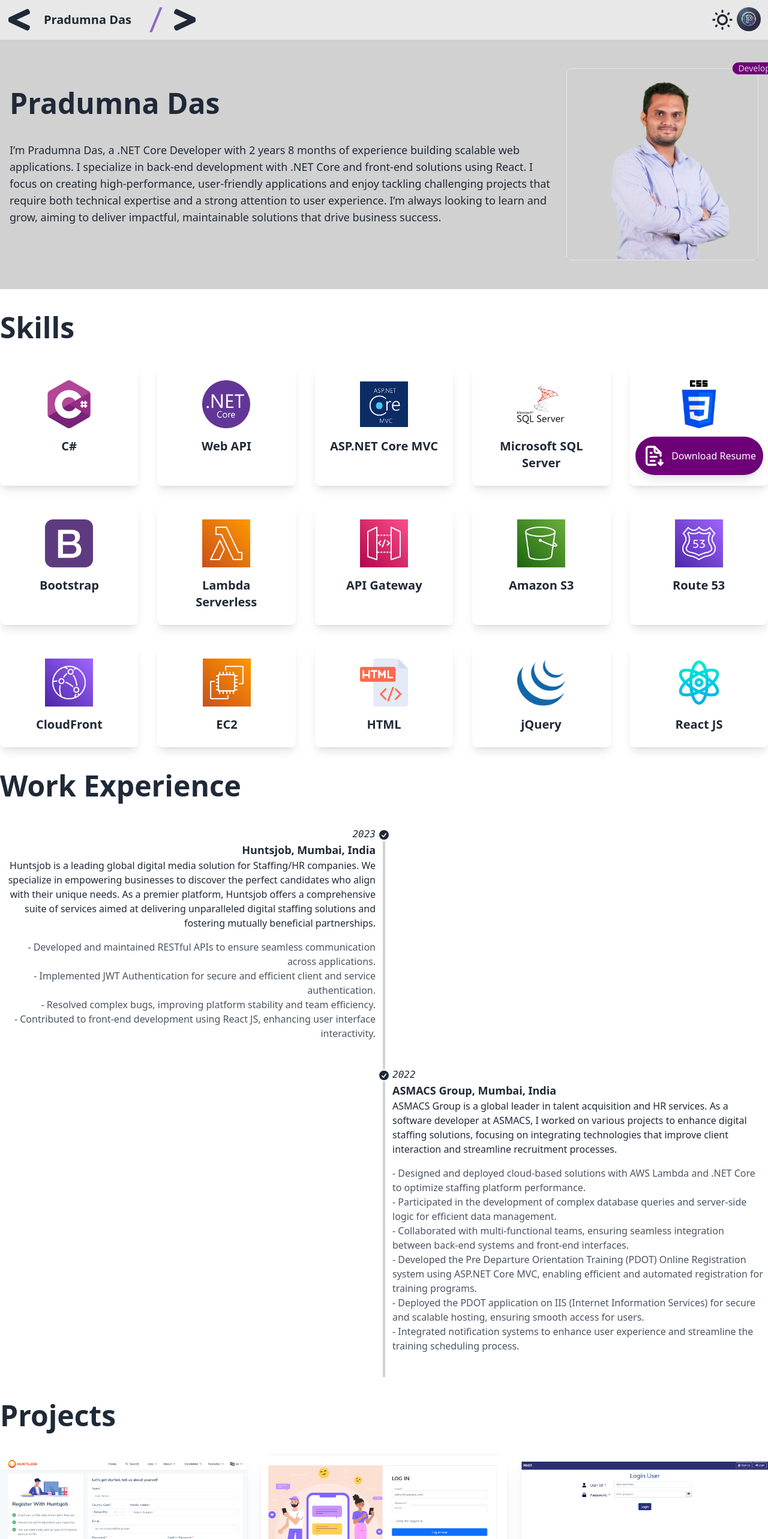
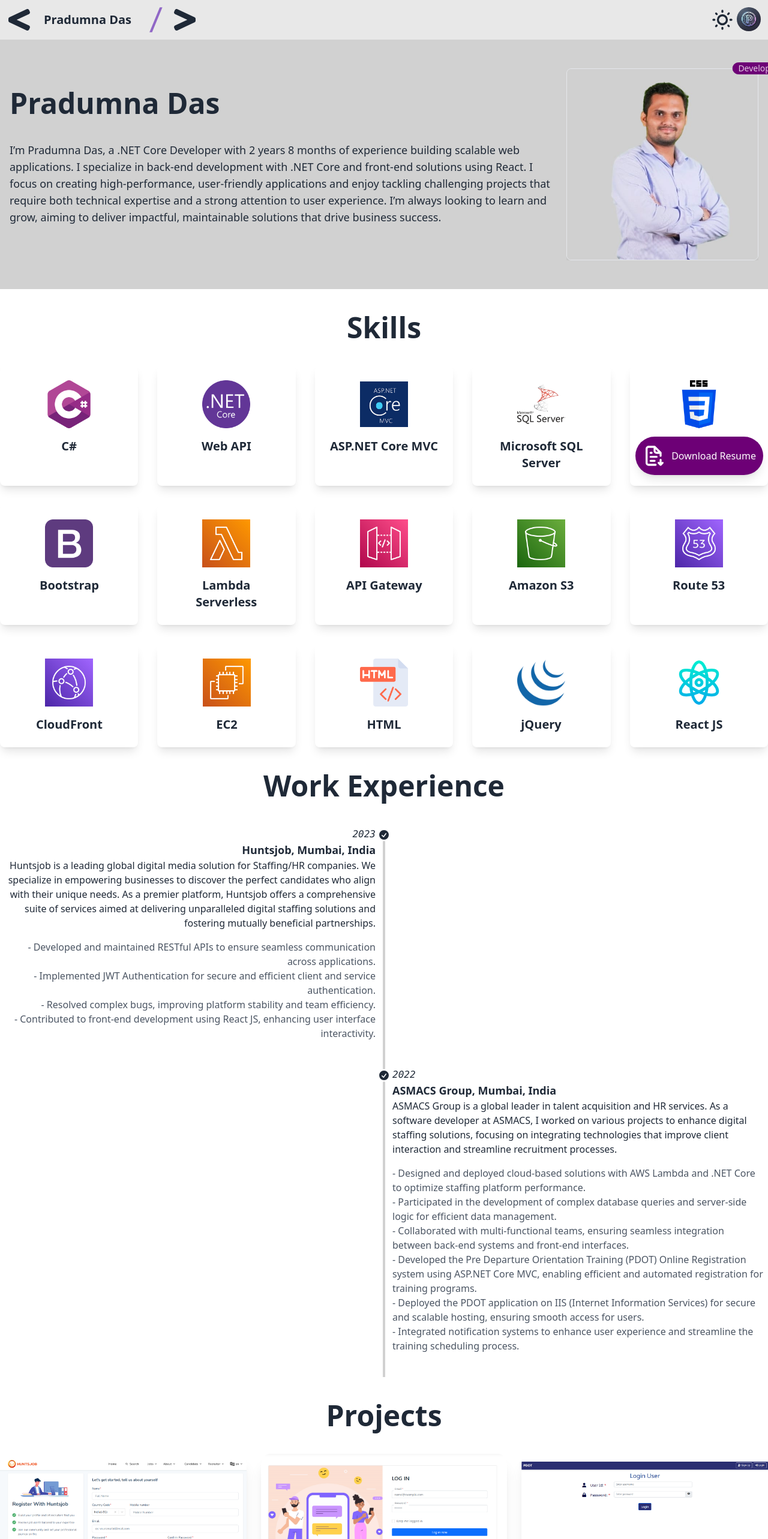
Before and after one commit to Pradumna2022/My_Portfolio, a React (Vite) app: page / in a window 1280 px wide. Shown: the top 2566 px of the page at 60% size. Built offline with nearby package versions, Linux system fonts and the light colour scheme.

Commit message:
heading center

```diff
--- a/src/Pages/Experience.jsx
+++ b/src/Pages/Experience.jsx
@@ -4,7 +4,7 @@
     return (
         <>
             <div className="md:container md:mx-auto">
-                <h1 className="text-4xl md:text-5xl font-bold my-10">Work Experience</h1>
+                <h1 className="text-4xl md:text-5xl font-bold text-center my-10">Work Experience</h1>
                 <ul className="timeline timeline-snap-icon max-md:timeline-compact timeline-vertical">
                     <li>
                         <div className="timeline-middle">
--- a/src/Pages/Project.jsx
+++ b/src/Pages/Project.jsx
@@ -59,7 +59,7 @@
 
   return (
     <div className="md:container md:mx-auto">
-      <h1 className="text-4xl md:text-5xl font-bold my-10">Projects</h1>
+      <h1 className="text-4xl md:text-5xl font-bold text-center my-10">Projects</h1>
       <div className="grid gap-6 sm:grid-cols-1 md:grid-cols-3 lg:grid-cols-3">
         {projects.map((project) => (
           <div key={project.id} className="card bg-base-100 w-full shadow-xl mb-5">
--- a/src/Pages/Skills.jsx
+++ b/src/Pages/Skills.jsx
@@ -54,7 +54,7 @@
     return (
         // <div className="min-h-screen max-w-full px-4 sm:px-8 overflow-x-hidden overflow-y-auto">
         <div className="md:container md:mx-auto">
-            <h1 className="text-4xl md:text-5xl font-bold my-10">Skills</h1>
+            <h1 className="text-4xl md:text-5xl font-bold text-center my-10">Skills</h1>
             {/* Grid ensuring 5 items per row */}
             <div className="grid grid-cols-1 sm:grid-cols-2 md:grid-cols-3 lg:grid-cols-4 xl:grid-cols-5 gap-8">
                 {skills.map((skill, index) => (
```
